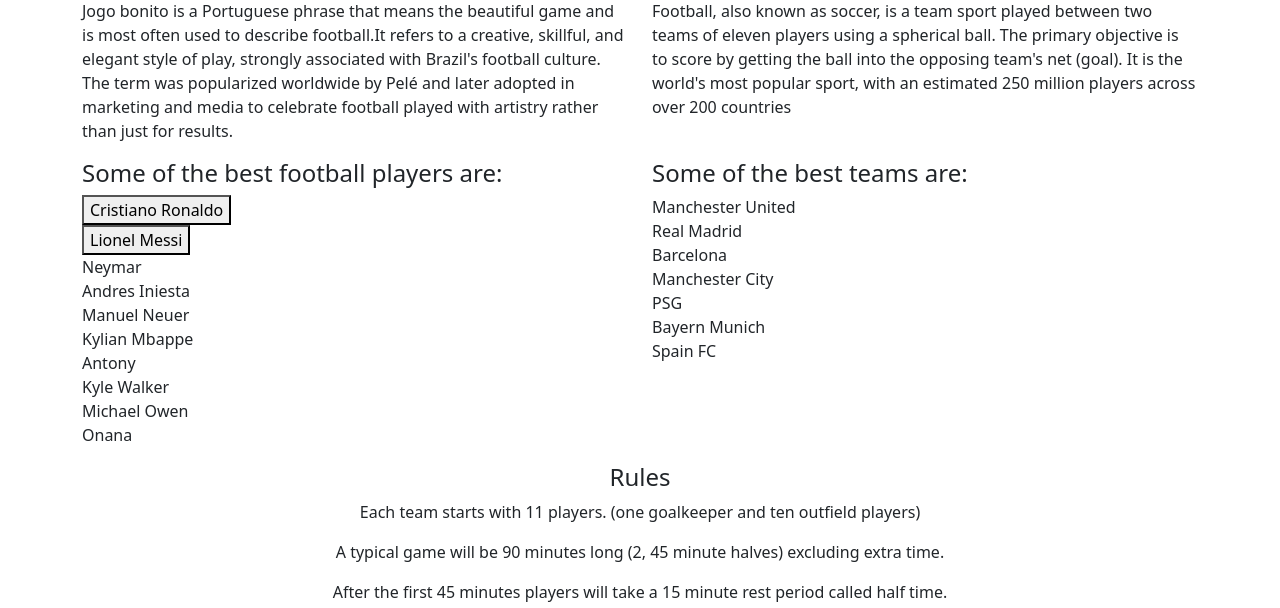
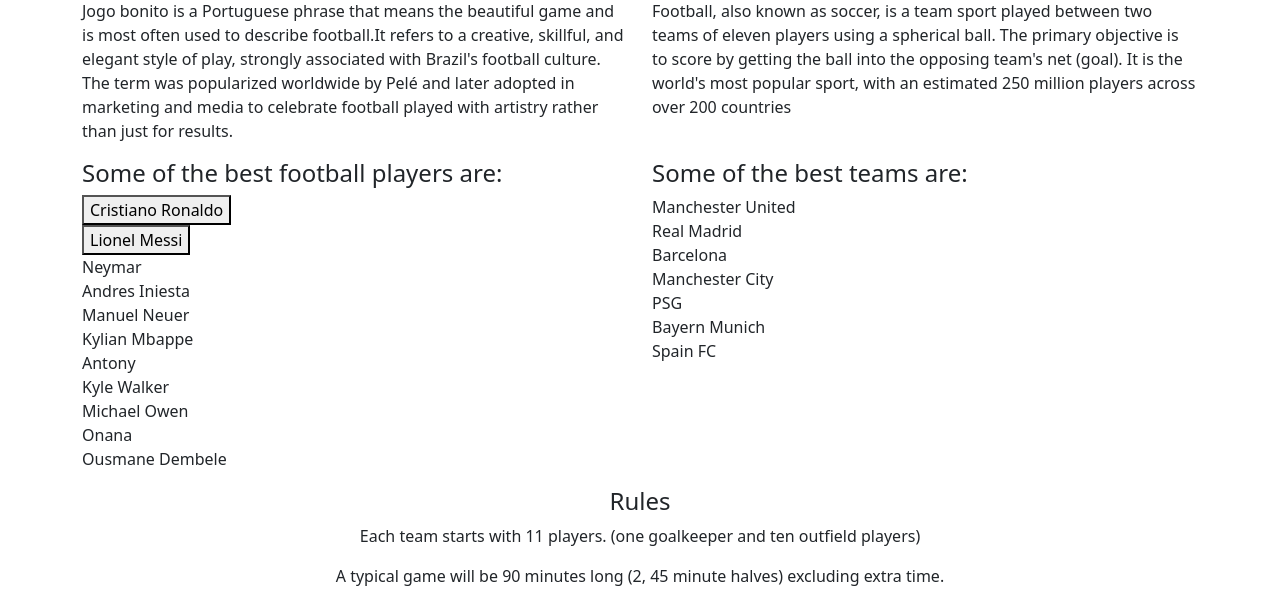
Before and after one commit to DayoTitiloye-code/Jogo-Bonito, a plain HTML site: page index.html in a window 1280 px wide. Shown: the part 181-789 px from the top of the page. Drawn offline with nearby package versions, Linux system fonts and the light colour scheme.

Commit message:
Added the ballondor winner

```diff
--- a/index.html
+++ b/index.html
@@ -40,6 +40,7 @@
               <li>Kyle Walker</li>
               <li>Michael Owen</li>
               <li>Onana</li>
+              <li>Ousmane Dembele</li>
           </ul>
       </div>
     <div class="col">
```
